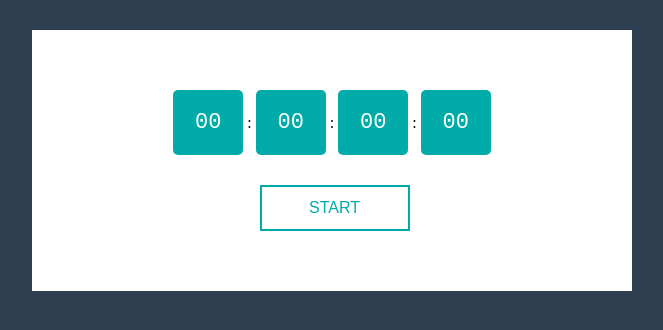
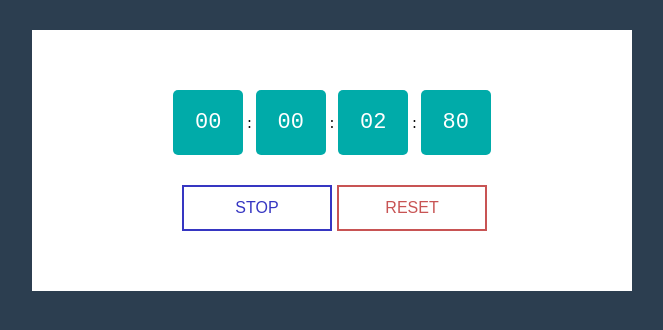
Before and after one commit to Zack1808/stopwatch, a React (Create React App) app: page / in a window 1280 px wide. Both pictures are taken after a click on the button "START". Shown: the top 330 px of the page, without its empty margins (308-971 px from the left). Built offline with nearby package versions, Linux system fonts and the light colour scheme.

Commit message:
Modified Button component. Switching button display once counter is started

```diff
--- a/src/components/App.js
+++ b/src/components/App.js
@@ -11,11 +11,15 @@ import '../css/App.css';
 const App = () => {
 
     const [time, setTime] = useState({ms: 0, s: 0, m: 0, h: 0});
+    const [interv, setInterv] = useState();
+    const [status, setStatus] = useState(false)
+
     var timeMs = time.ms, timeS = time.s, timeM = time.m, timeH = time.h;
 
     const start = () => {
         timerRunnign();
-        setInterval(timerRunnign, 10)
+        setInterv(setInterval(timerRunnign, 10));
+        setStatus(true)
     }
 
     const timerRunnign = () => {
@@ -40,7 +44,18 @@ const App = () => {
             <div className="clock-holder">
                 <div className="stopwatch">
                     <DisplayClock time={time} />
-                    <Button text="start" color="green" />
+                    {
+                        status ?
+                        (
+                            <div>
+                                <Button text="stop" color="blue" />
+                                <Button text="reset" color="red" />
+                            </div>
+                        ) :
+                        (
+                            <Button text="start" color="green" handleOperation={start} />
+                        )
+                    }
                 </div>
             </div>
         </div>
--- a/src/components/Button.js
+++ b/src/components/Button.js
@@ -6,9 +6,7 @@ import "../css/Button.css"
 // Creating the Button component
 const Button = ({ handleOperation, text, color = "green"}) => {
     return (
-        <div>
             <button className={`stopwatch-btn stopwatch-btn-${color}`} onClick={handleOperation}>{text}</button>
-        </div>
     )
 }
 
```
